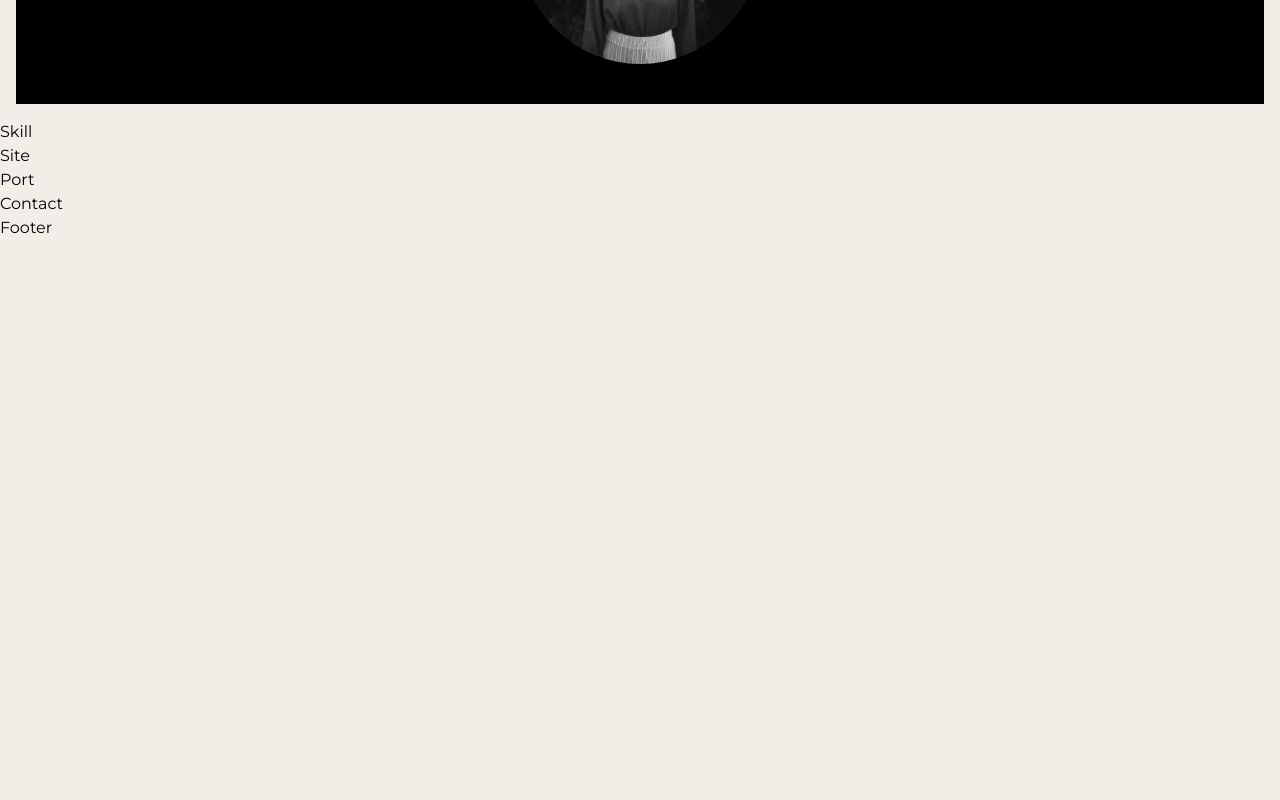
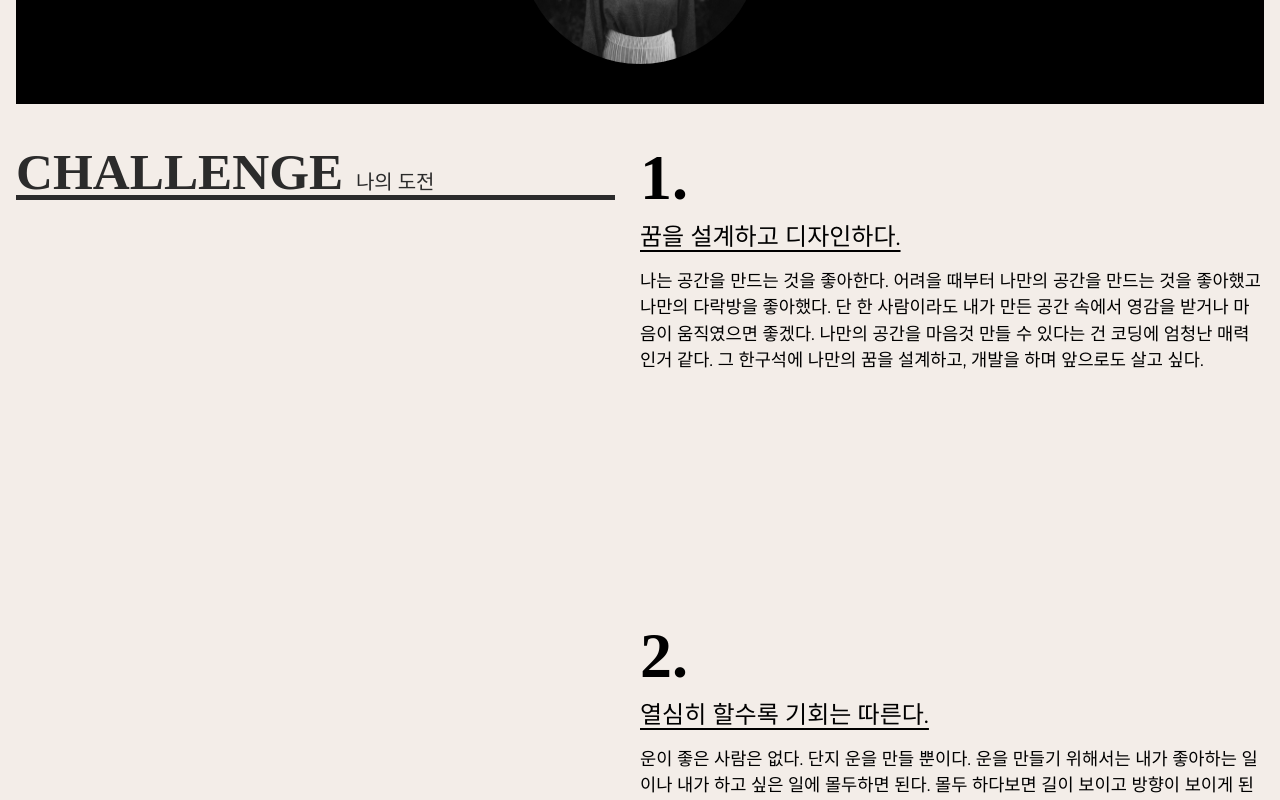
Before and after one commit to joon6390/PortFolio-Next, a Next.js app: page / in a window 1280 px wide. Shown: the part 680-1480 px from the top of the page. Before the commit the page ends 920 px from the top, so only its background shows below. Built offline with nearby package versions, Linux system fonts and the light colour scheme; a small style sheet from the web is missing; a web font is replaced by a local one.

Commit message:
스킬 영역 완료

```diff
--- a/src/assets/scss/section/_skill.scss
+++ b/src/assets/scss/section/_skill.scss
@@ -0,0 +1,68 @@
+.skill__inner {
+    padding: 16px;
+    display: flex;
+    justify-content: space-between;
+
+    @media (max-width: 800px) {
+        flex-direction: column;
+    }
+
+    .skill__title {
+        position: sticky;
+        top: 70px;
+        left: 0;
+        width: 48%;
+        height: 5vw;
+        font-size: 4vw;
+        font-weight: 900;
+        line-height: 1.4;
+        font-family: var(--mainKor-font);
+        text-transform: uppercase;
+        color: var(--black100);
+        border-bottom: 0.4vw solid var(--black100);
+
+        @media (max-width: 800px) {
+            width: 100%;
+            margin-bottom: 10vw;
+            font-size: 30px;
+            height: auto;
+            top: 68px;
+            background-color: var(--mainBg-color);
+        }
+
+        em {
+            font-size: 1.25rem;
+            font-weight: 400;
+            line-height: 2;
+        }
+    }
+    .skill__desc {
+        width: 50%;
+
+        @media (max-width: 800px) {
+                width: 100%;
+        }
+
+        span {
+            font-size: 5vw;
+            line-height: 1;
+            font-weight: 900;
+            line-height: 1.3;
+            font-family: var(--mainNum-font);
+
+            @media (max-width: 800px) {
+                font-size: 20vw;
+            }
+        }
+        h3 {
+            font-size: 1.5rem;
+            text-decoration: underline;
+            text-underline-position: under;
+            margin-bottom: 1vw;
+        }
+        p {
+            margin-bottom: 30vh;
+            font-size: 1.1rem;
+        }
+    }
+}
--- a/src/components/Skill.jsx
+++ b/src/components/Skill.jsx
@@ -1,9 +1,26 @@
-import React from 'react'
+import React from "react";
+
+import { skillText } from "@/constants";
 
 const Skill = () => {
-  return (
-    <div>Skill</div>
-  )
+    return (
+        <section id="skill">
+            <div className="skill__inner">
+                <h2 className="skill__title">
+                    challenge <em>나의 도전</em>
+                </h2>
+                <div className="skill__desc">
+                    {skillText.map((skill, key) => (
+                        <div key={key}>
+                            <span>{key+1}.</span>
+                            <h3>{skill.title}</h3>
+                            <p>{skill.desc}</p>
+                        </div>
+                    ))}
+                </div>
+            </div>
+        </section>
+    )
 }
 
-export default Skill
+export default Skill;
```
